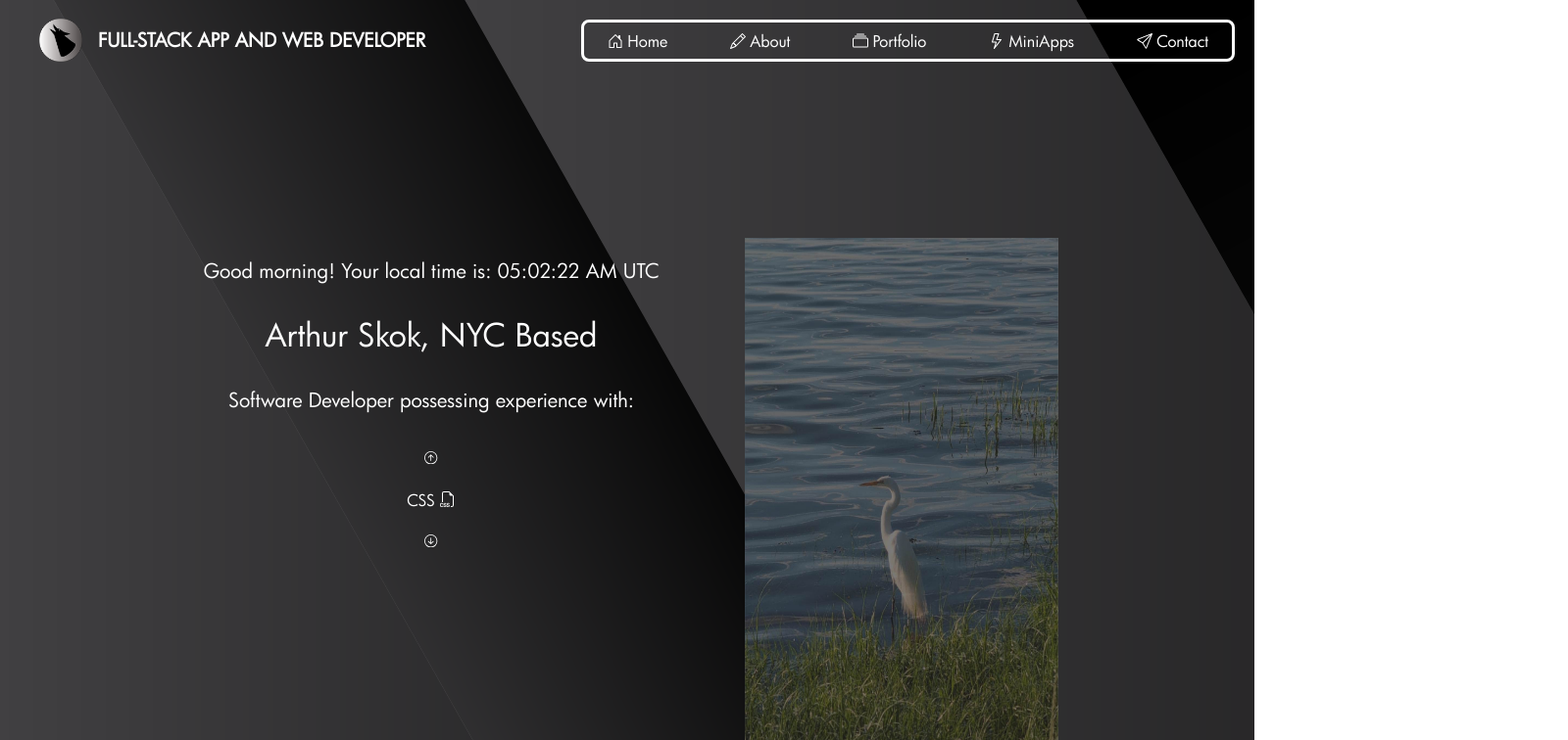
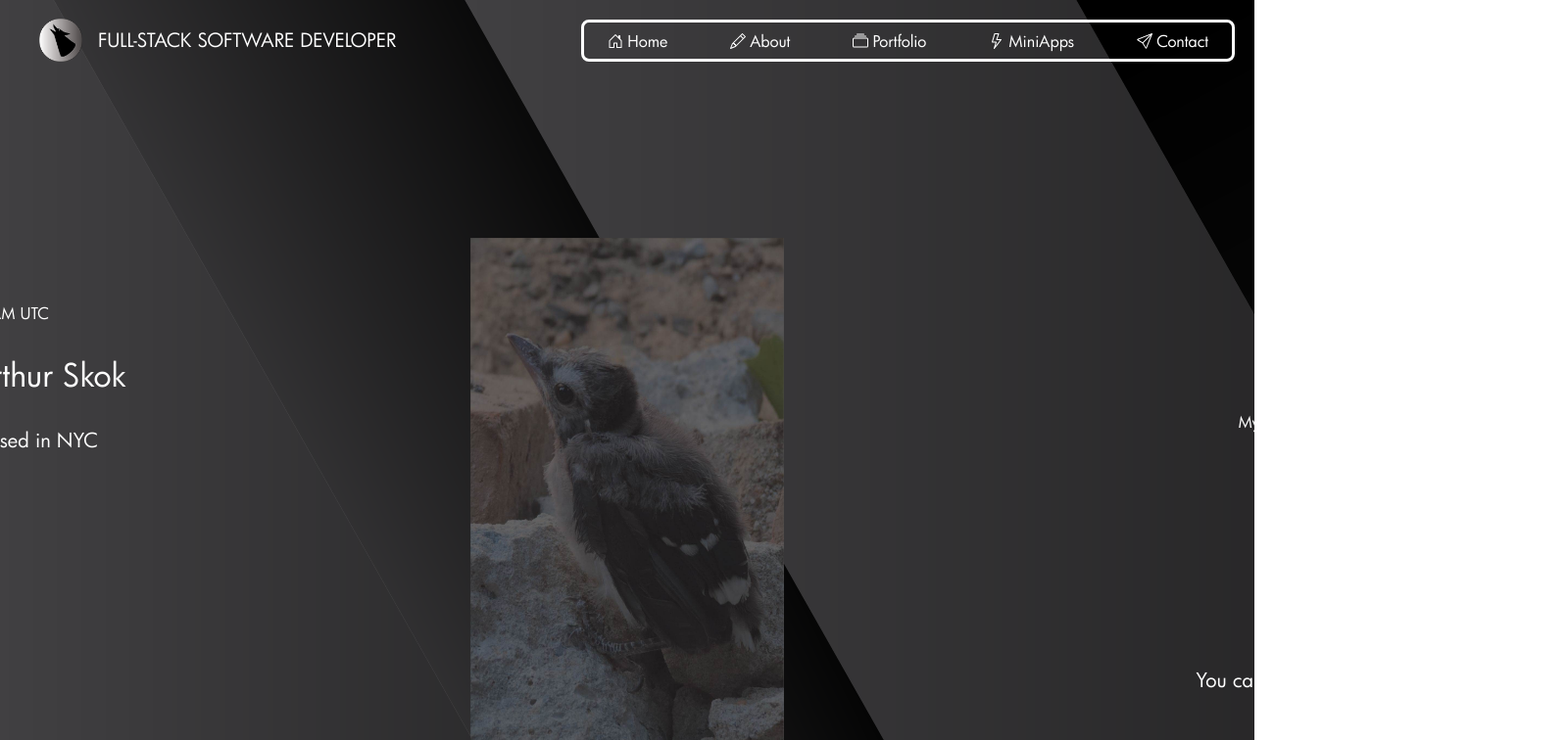
Before and after one commit to ArthurSkok/personal-website, a React (Create React App) app: page / in a window 1280 px wide. Shown: the top 756 px of the page at 98% size, 1600 px wide, since content can reach past the window. Built offline with nearby package versions, Linux system fonts and the light colour scheme.

Commit message:
Expanded the number of center divs

```diff
--- a/src/Pages/Home.css
+++ b/src/Pages/Home.css
@@ -12,7 +12,7 @@
     color: white;
     display: flex;
     flex-direction: row;
-    gap:5rem;
+    gap:20rem;
   }
   .Header-Picture {
     width:5rem;
@@ -37,3 +37,10 @@
     width:20rem;
     height:40rem;
   }
+  .End-Div{
+    width: 30rem;
+    display: flex;
+    flex-direction: column;
+    justify-content: center;
+    align-items: center;
+  }
--- a/src/Pages/Home.js
+++ b/src/Pages/Home.js
@@ -7,14 +7,14 @@ import "./Home.css";
 import "../Fonts/fonts.css";
 import ScrollListSkills from "./WheelList.js";
 import LogoNew from "../Assets/logonew.png";
-import { BsFiletypeCss } from "react-icons/bs";
+import { BsFiletypeCss, BsArrowRightCircle } from "react-icons/bs";
 import {
   AiOutlinePython,
   AiOutlineHtml5,
   AiOutlineAmazon,
 } from "react-icons/ai";
 import background from "../Assets/slide.png";
-import bird from "../Assets/Crane.jpg";
+import bird from "../Assets/Bird.jpg";
 
 const Header = () => {
   const [timeSpentOnPage, setTimeSpentOnPage] = useState(0); // in milliseconds
@@ -53,14 +53,20 @@ const Header = () => {
       <div className="Header">
         <div className="Header-Middle">
           <div className="Welcome-Div">
-            <p className="Time-Var">
-              {welcomeMessage} Your local time is: {localTime}
-            </p>
-            <p className="Welcome-Var">Arthur Skok, NYC Based</p>
-            <p className="Time-Var">
-              Software Developer possessing experience with:
-            </p>
-
+            <p className="Time-Var">{welcomeMessage}</p>
+            <p>Your local time is: {localTime}</p>
+            <p className="Welcome-Var">Hello, my name is Arthur Skok</p>
+            <p className="Time-Var">I am a Software Developer based in NYC</p>
+          </div>
+          <div className="Middle-Div">
+            <img
+              src={bird}
+              alt="A crane standing in water"
+              className="Portrait"
+            ></img>
+          </div>
+          <div className="End-Div">
+            <p>My Current Skillset Includes:</p>
             <ScrollListSkills>
               <div>
                 React <img src={logo} className="App-logo" alt="logo" />
@@ -78,13 +84,10 @@ const Header = () => {
                 AWS <AiOutlineAmazon className="Wheel-Icons" />
               </div>
             </ScrollListSkills>
-          </div>
-          <div className="Middle-Div">
-            <img
-              src={bird}
-              alt="A crane standing in water"
-              className="Portrait"
-            ></img>
+            <p className="Time-Var">...and more!</p>
+            <p className="Time-Var">
+              You can see my Portfolio here <BsArrowRightCircle />
+            </p>
           </div>
         </div>
       </div>
--- a/src/Pages/NavBar.js
+++ b/src/Pages/NavBar.js
@@ -17,7 +17,7 @@ const NavBar = ({ fontFam }) => {
         <img src={LogoNew} alt="Example" className="navbar-logo-pic" />
         <div className="navbar-logo-text">
           <div className="navbar-logo-top-text">
-            Full-Stack App and Web Developer
+            Full-Stack Software Developer
           </div>
           <div className="navbar-logo-bottom-text "></div>
         </div>
--- a/src/Pages/NavBarStyle.css
+++ b/src/Pages/NavBarStyle.css
@@ -32,7 +32,7 @@
   }
   .navbar-logo-top-text {
     font-size:1.2rem;
-    font-weight: bold;
+    font-weight: none;
 
   }
   .navbar-logo-bottom-text {
--- a/src/Pages/WheelList.css
+++ b/src/Pages/WheelList.css
@@ -5,7 +5,7 @@
     width: 15rem;
     height: var(--carousel-item-height);
     border-radius: 0.75rem;
-    left:7.5rem;
+
   }
 
   .carousel-content {
```
Also changed, not shown: src/Assets/Bird.jpg.
